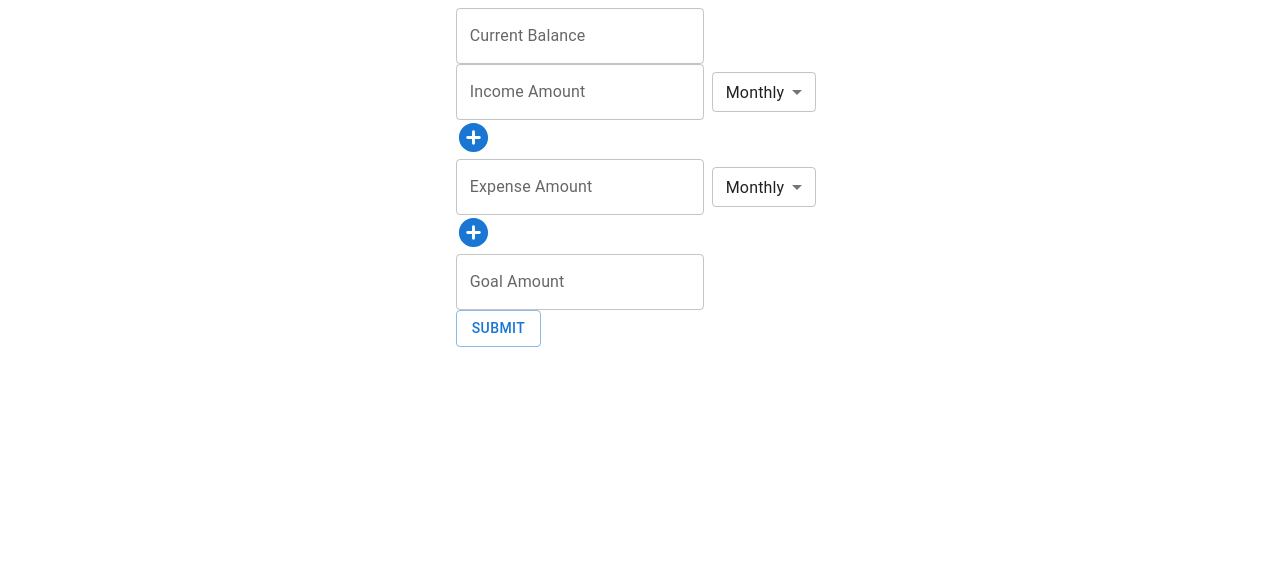
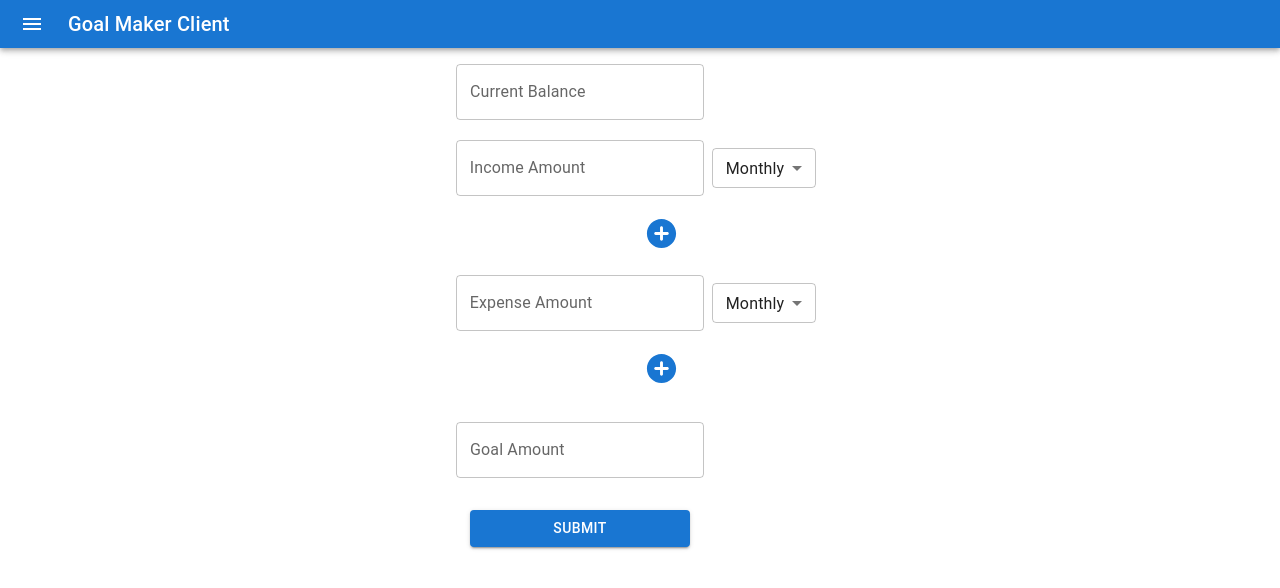
Before and after one commit to bensondavis/goal-maker-client, a React (Create React App) app: page / in a window 1280 px wide. Shown: the top 588 px of the page. Built offline with nearby package versions, Linux system fonts and the light colour scheme; a web font is replaced by a local one.

Commit message:
added few styling

```diff
--- a/src/App.css
+++ b/src/App.css
@@ -1,10 +1,16 @@
-.App {
-
+body {
+    margin: 0px;
 }
 
-.Main-content {
-    display: flex;
-    flex-direction: column;
-    align-items: center;
-    row-gap: 10vh;
+.app {
+    width: 100%;
 }
+
+.entry {
+    margin: 2px;
+    padding: 2px;
+}
+
+.submit-button {
+    width: 220px;
+}
--- a/src/App.js
+++ b/src/App.js
@@ -1,24 +1,162 @@
-import { Box } from "@mui/system";
-import Stack from "@mui/material/Stack";
+import { useState } from "react";
+import TextField from "@mui/material/TextField";
+import Button from "@mui/material/Button";
+import AddCircleRoundedIcon from "@mui/icons-material/AddCircleRounded";
+import Income from "./Components/Income";
+import Expense from "./Components/Expense";
+import Sum from "./Functions/Sum";
+import Difference from "./Functions/Difference";
+import { findGoal } from "./Functions/FindGoal";
+import ResultDialog from "./Components/Popup/ResultDialog";
+import DenseAppBar from "./Components/AppBar";
 import "./App.css";
+import { Stack } from "@mui/material";
 
-import GoalMakerClient from "./Components/Goal-maker-client";
-import Graph from "./Components/Graph";
+const frequencies = [
+  { text: "Daily", value: "DAY" },
+  { text: "Weekly", value: "WEEKLY" },
+  { text: "Monthly", value: "MONTHLY" },
+  { text: "Yearly", value: "YEARLY" },
+];
 
-function App() {
+const App = () => {
+  const [bankBalance, setBankBalance] = useState("");
+  const [goal, setGoal] = useState("");
+  const [incomes, setIncomes] = useState([
+    { frequencyType: "MONTHLY", value: "" },
+  ]);
+  const [expenses, setExpenses] = useState([
+    { frequencyType: "MONTHLY", value: "" },
+  ]);
+  const [result, setResult] = useState("");
+  const [open, setOpen] = useState(false);
+
+  const handleOpenstatus = (e) => {
+    setOpen(e);
+  };
+
+  function handleBalance(event) {
+    setBankBalance(event.target.value);
+  }
+
+  function handleGoal(event) {
+    setGoal(event.target.value);
+  }
+
+  function handleIncomes(income, i) {
+    const newIncomes = [...incomes];
+    newIncomes[i] = income;
+    setIncomes(newIncomes);
+  }
+
+  function handleExpenses(expense, i) {
+    const newExpenses = [...expenses];
+    newExpenses[i] = expense;
+    setExpenses(newExpenses);
+  }
+
+  function handleSubmit() {
+    const dataIncome = Sum(incomes);
+    const dataExpense = Sum(expenses);
+    const data = Difference(dataIncome, dataExpense);
+    const result = findGoal(data, goal, bankBalance);
+    setResult(result);
+  }
+
+  function handleAddIncome() {
+    const newIncomes = [...incomes, { frequencyType: "MONTHLY", value: "" }];
+    setIncomes(newIncomes);
+  }
+
+  function handleAddExpense() {
+    const newExpenses = [...expenses, { frequencyType: "MONTHLY", value: "" }];
+    setExpenses(newExpenses);
+  }
+
   return (
-    <Stack
-      direction={{ xs: "column", sm: "row" }}
-      spacing={{ xs: 1, sm: 2 }}
-      justifyContent="center"
-      alignItems="center"
+    <div className="app">
+      <DenseAppBar />
+      <Stack
+        direction={"column"}
+        alignItems={"center"}
+        justifyContent="center"
+      >
+        <TextField
+          label="Current Balance"
+          variant="outlined"
+          value={bankBalance}
+          onChange={(e) => handleBalance(e)}
+          sx={{ mt: 2, mb: 2, ml:-15 }}
+        />
 
-    >
-      <Box>
-        <GoalMakerClient />
-      </Box>
-    </Stack>
+        <div>
+          {incomes.map(({ frequencyType, value }, i) => {
+            return (
+              <Income
+                key={i}
+                frequencies={frequencies}
+                frequencyType={frequencyType}
+                value={value}
+                onChange={(income) => handleIncomes(income, i)}
+              />
+            );
+          })}
+          <AddCircleRoundedIcon
+            onClick={handleAddIncome}
+            color="primary"
+            fontSize="large"
+            sx={{ m: 2, ml: 24 }}
+          />
+        </div>
+
+        <div>
+          {expenses.map(({ frequencyType, value }, i) => {
+            return (
+              <Expense
+                key={i}
+                frequencies={frequencies}
+                frequencyType={frequencyType}
+                value={value}
+                onChange={(expense) => handleExpenses(expense, i)}
+              />
+            );
+          })}
+          <AddCircleRoundedIcon
+            onClick={handleAddExpense}
+            color="primary"
+            fontSize="large"
+            sx={{ m: 2, ml: 24 }}
+          />
+        </div>
+
+        <TextField
+          label="Goal Amount"
+          variant="outlined"
+          value={goal}
+          onChange={(e) => handleGoal(e)}
+          sx={{ mt: 2, mb: 2, ml:-15 }}
+        />
+
+        <Button
+          variant="contained"
+          sx={{ m: 2, ml:-13}}
+          className="submit-button"
+          onClick={() => {
+            handleSubmit();
+            setOpen(!open);
+          }}
+        >
+          SUBMIT
+        </Button>
+      </Stack>
+
+      <ResultDialog
+        result={result}
+        openStatus={open}
+        onClosing={handleOpenstatus}
+      />
+    </div>
   );
-}
+};
 
 export default App;
--- /dev/null
+++ b/src/Components/AppBar.js
@@ -0,0 +1,24 @@
+import * as React from 'react';
+import AppBar from '@mui/material/AppBar';
+import Box from '@mui/material/Box';
+import Toolbar from '@mui/material/Toolbar';
+import Typography from '@mui/material/Typography';
+import IconButton from '@mui/material/IconButton';
+import MenuIcon from '@mui/icons-material/Menu';
+
+export default function DenseAppBar() {
+  return (
+    <Box sx={{ flexGrow: 1 }}>
+      <AppBar position="static">
+        <Toolbar variant="dense">
+          <IconButton edge="start" color="inherit" aria-label="menu" sx={{ mr: 2 }}>
+            <MenuIcon />
+          </IconButton>
+          <Typography variant="h6" color="inherit" component="div">
+            Goal Maker Client
+          </Typography>
+        </Toolbar>
+      </AppBar>
+    </Box>
+  );
+}
--- a/src/Components/Expense.js
+++ b/src/Components/Expense.js
@@ -1,5 +1,6 @@
 import DropDown from "./DropDown";
 import TextField from "@mui/material/TextField";
+import "../App.css";
 
 const Expense = ({ frequencyType, value, onChange, frequencies }) => {
   function handleChange(name, _value) {
@@ -8,7 +9,7 @@ const Expense = ({ frequencyType, value, onChange, frequencies }) => {
   }
 
   return (
-    <div>
+    <div className="entry">
       <TextField
         label="Expense Amount"
         value={value}
--- a/src/Components/Goal-maker-client.js
+++ /dev/null
@@ -1,157 +0,0 @@
-import { Box } from "@mui/system";
-import { useState } from "react";
-
-import TextField from "@mui/material/TextField";
-import Button from "@mui/material/Button";
-import AddCircleRoundedIcon from "@mui/icons-material/AddCircleRounded";
-
-import Income from "./Income";
-import Expense from "./Expense";
-import Sum from "../Functions/Sum";
-import Difference from "../Functions/Difference";
-import {findGoal} from "../Functions/FindGoal";
-import ResultDialog from "./Popup/ResultDialog";
-import FormControl from "@mui/material/FormControl";
-
-const frequencies = [
-  { text: "Daily", value: "DAY" },
-  { text: "Weekly", value: "WEEKLY" },
-  { text: "Monthly", value: "MONTHLY" },
-  { text: "Yearly", value: "YEARLY" },
-];
-
-const GoalMakerClient = () => {
-  const [bankBalance, setBankBalance] = useState("");
-  const [goal, setGoal] = useState("");
-  const [incomes, setIncomes] = useState([
-    { frequencyType: "MONTHLY", value: "" },
-  ]);
-  const [expenses, setExpenses] = useState([
-    { frequencyType: "MONTHLY", value: "" },
-  ]);
-  const [result, setResult] = useState("");
-  const [open, setOpen] = useState(false);
-
-  const handleOpenstatus = (e) => {
-    setOpen(e);
-  };
-
-  function handleBalance(event) {
-    setBankBalance(event.target.value);
-  }
-
-  function handleGoal(event) {
-    setGoal(event.target.value);
-  }
-
-  function handleIncomes(income, i) {
-    const newIncomes = [...incomes];
-    newIncomes[i] = income;
-    setIncomes(newIncomes);
-  }
-
-  function handleExpenses(expense, i) {
-    const newExpenses = [...expenses];
-    newExpenses[i] = expense;
-    setExpenses(newExpenses);
-  }
-
-  function handleSubmit() {
-    const dataIncome = Sum(incomes);
-    const dataExpense = Sum(expenses);
-    const data = Difference(dataIncome, dataExpense);
-    const result = findGoal(data, goal, bankBalance);
-    setResult(result);
-  }
-
-  function handleAddIncome() {
-    const newIncomes = [...incomes, { frequencyType: "MONTHLY", value: "" }];
-    setIncomes(newIncomes);
-  }
-
-  function handleAddExpense() {
-    const newExpenses = [...expenses, { frequencyType: "MONTHLY", value: "" }];
-    setExpenses(newExpenses);
-  }
-
-  return (
-    <Box
-    >
-      <div>
-        <FormControl>
-          <TextField
-            label="Current Balance"
-            variant="outlined"
-            value={bankBalance}
-            onChange={(e) => handleBalance(e)}
-          />
-        </FormControl>
-      </div>
-
-      <div>
-        {incomes.map(({ frequencyType, value }, i) => {
-          return (
-            <Income
-              key={i}
-              frequencies={frequencies}
-              frequencyType={frequencyType}
-              value={value}
-              onChange={(income) => handleIncomes(income, i)}
-            />
-          );
-        })}
-        <AddCircleRoundedIcon
-          onClick={handleAddIncome}
-          color="primary"
-          fontSize="large"
-        />
-      </div>
-
-      <div>
-        {expenses.map(({ frequencyType, value }, i) => {
-          return (
-            <Expense
-              key={i}
-              frequencies={frequencies}
-              frequencyType={frequencyType}
-              value={value}
-              onChange={(expense) => handleExpenses(expense, i)}
-            />
-          );
-        })}
-        <AddCircleRoundedIcon
-          onClick={handleAddExpense}
-          color="primary"
-          fontSize="large"
-        />
-      </div>
-
-      <div>
-        <TextField
-          label="Goal Amount"
-          variant="outlined"
-          value={goal}
-          onChange={(e) => handleGoal(e)}
-        />
-      </div>
-
-      <Button
-        variant="outlined"
-        onClick={() => {
-          handleSubmit();
-          setOpen(!open);
-        }}
-      >
-        SUBMIT
-      </Button>
-
-      <ResultDialog
-        result={result}
-        openStatus={open}
-        onClosing={handleOpenstatus}
-      />
-    </Box>
-  );
-};
-
-export default GoalMakerClient;
--- a/src/Components/Income.js
+++ b/src/Components/Income.js
@@ -1,5 +1,6 @@
 import DropDown from "./DropDown";
 import TextField from "@mui/material/TextField";
+import "../App.css";
 
 const Income = ({ frequencyType, value, onChange, frequencies }) => {
   function handleChange(name, _value) {
@@ -8,7 +9,7 @@ const Income = ({ frequencyType, value, onChange, frequencies }) => {
   }
 
   return (
-    <div>
+    <div className="entry">
       <TextField
         label="Income Amount"
         value={value}
```
